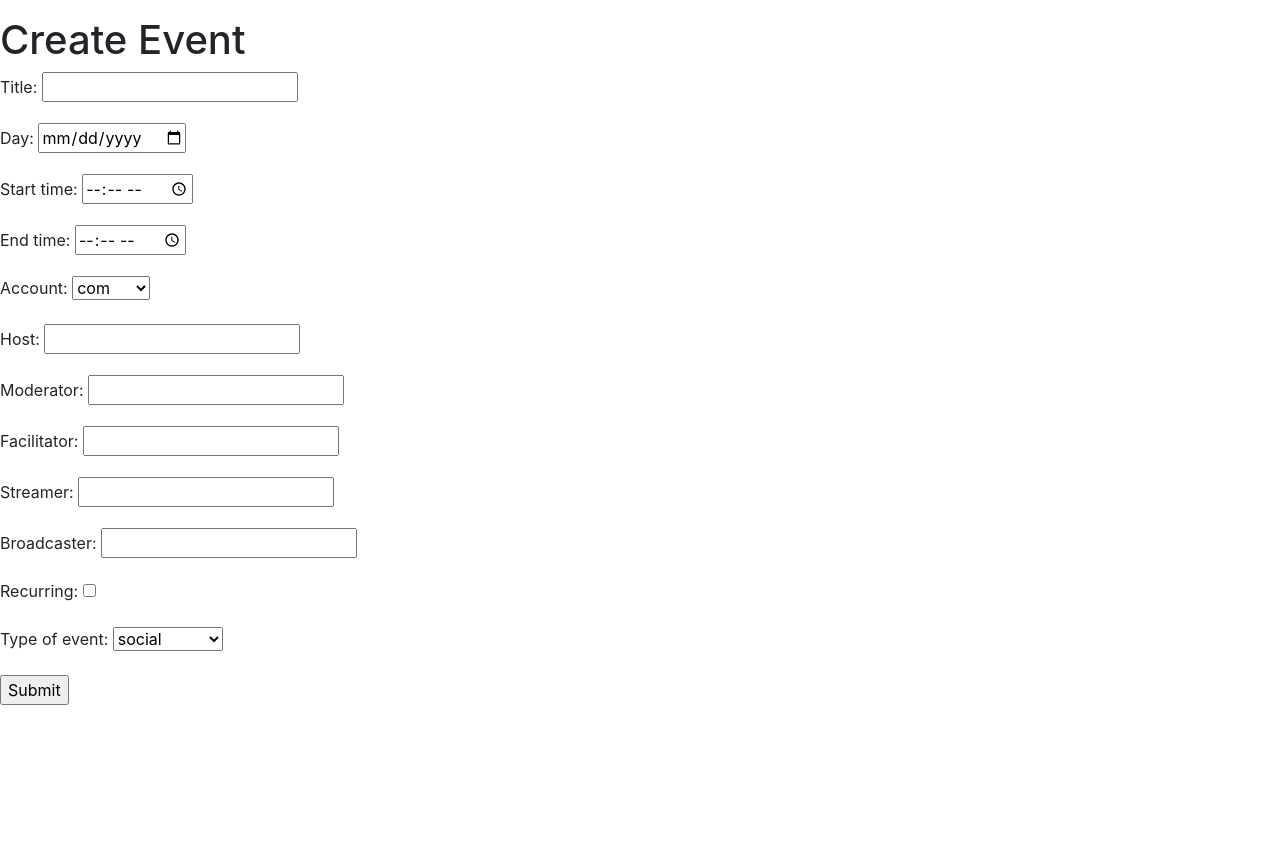
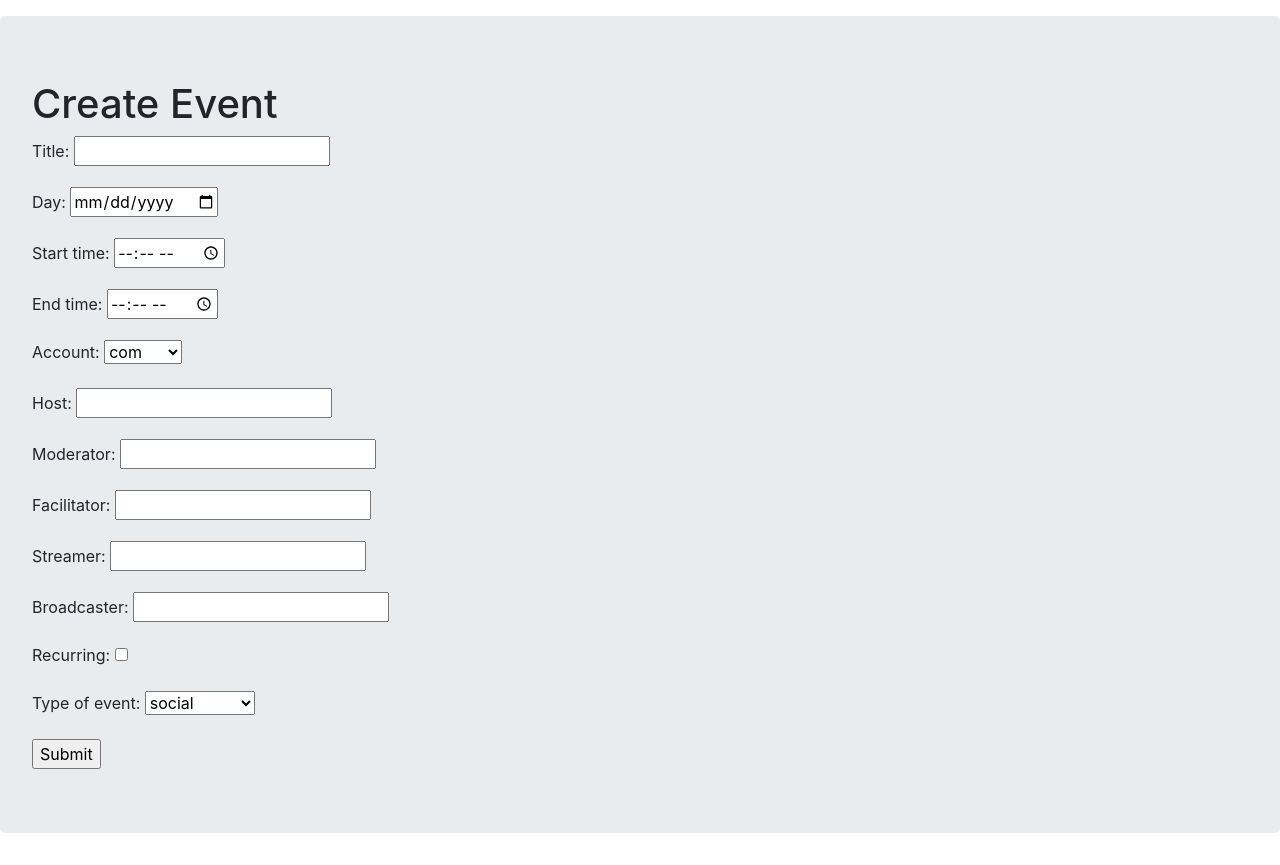
Before and after one commit to cfgdelaware23/Team-10, a Django app: page /register/ in a window 1280 px wide. Shown: the part 57-922 px from the top of the page. Before the commit the page ends 762 px from the top, so only its background shows below. Run offline with Django 4.2, Linux system fonts and the light colour scheme; some libraries are stand-ins or nearby versions.

Commit message:
added jumbotrons to the forms

```diff
--- a/ACBproject/myapp/templates/display_events.html
+++ b/ACBproject/myapp/templates/display_events.html
@@ -1,6 +1,7 @@
 {% extends 'index.html' %}
 
 {% block content %}
+<div class=""></div>
     <body>
         <h1>Event List</h1>
         <table id = "json-table" class = "w-100">
@@ -62,4 +63,5 @@
             </tbody>
         </table>
     </body>
+</div>
 {% endblock %}
--- a/ACBproject/myapp/templates/homepage.html
+++ b/ACBproject/myapp/templates/homepage.html
@@ -18,10 +18,9 @@
                         place-items: center;
                         height: 50vh; /* or you can use a specific height */
                     }
-
                 </style>
                 <div class="center">
-                    <img src="{% static 'image.png' %}" alt="ACB Logo">
+                    <img src="{% static 'img/image.png' %}" alt="ACB Logo">
                     <p class="lead">You’re not alone in your journey through vision loss and blindness.
                         American Council of the Blind (ACB) welcomes and accepts you. Guided by its members,
                         ACB advocates for equality of people who are blind and low vision, inspires community,
--- a/ACBproject/myapp/templates/register_events.html
+++ b/ACBproject/myapp/templates/register_events.html
@@ -1,10 +1,14 @@
 {% extends 'index.html' %}
 
 {% block content %}
+
+<div class="jumbotron">
     <h1>Create Event</h1>
     <form action="" method="post">
         {% csrf_token %}
         {{form.as_p}}
         <input type="submit" value="Submit" id="event_button">
     </form>
+<div>
+
 {% endblock %}
--- a/ACBproject/myapp/templates/register_volunteer.html
+++ b/ACBproject/myapp/templates/register_volunteer.html
@@ -1,10 +1,15 @@
 {% extends 'index.html' %}
 
 {% block content %}
+
+<div class="jumbotron">
     <h1>Volunteers</h1>
     <form action="" method="post">
         {% csrf_token %}
         {{form.as_p}}
         <input type="submit" value="Submit" id="volunteer_button">
     </form>
+</div>
+
+
 {% endblock %}
```
Also changed, not shown: ACBproject/myapp/migrations/0007_events_type_of_event.py (added), ACBproject/myapp/static/image.png (deleted).
